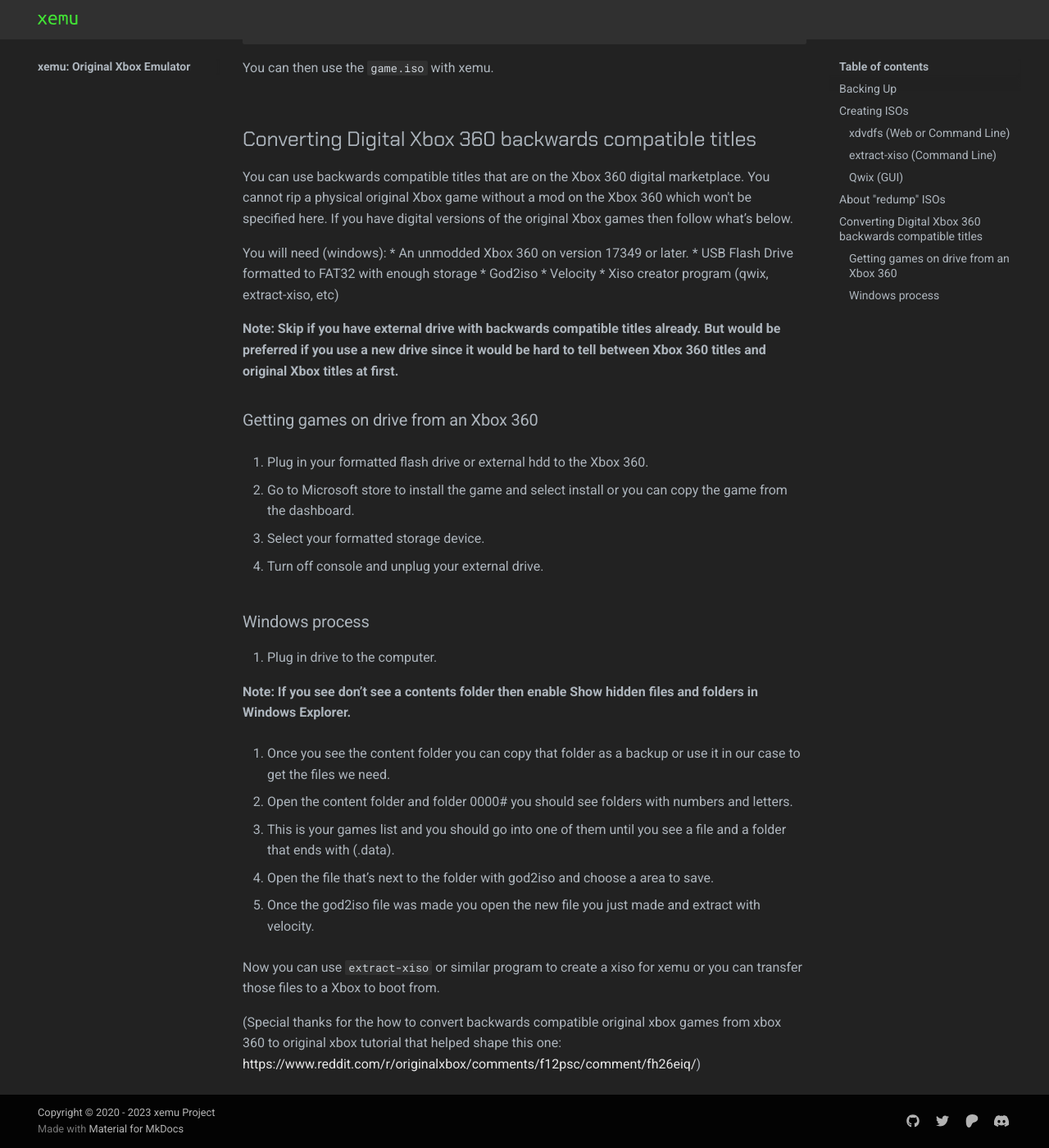
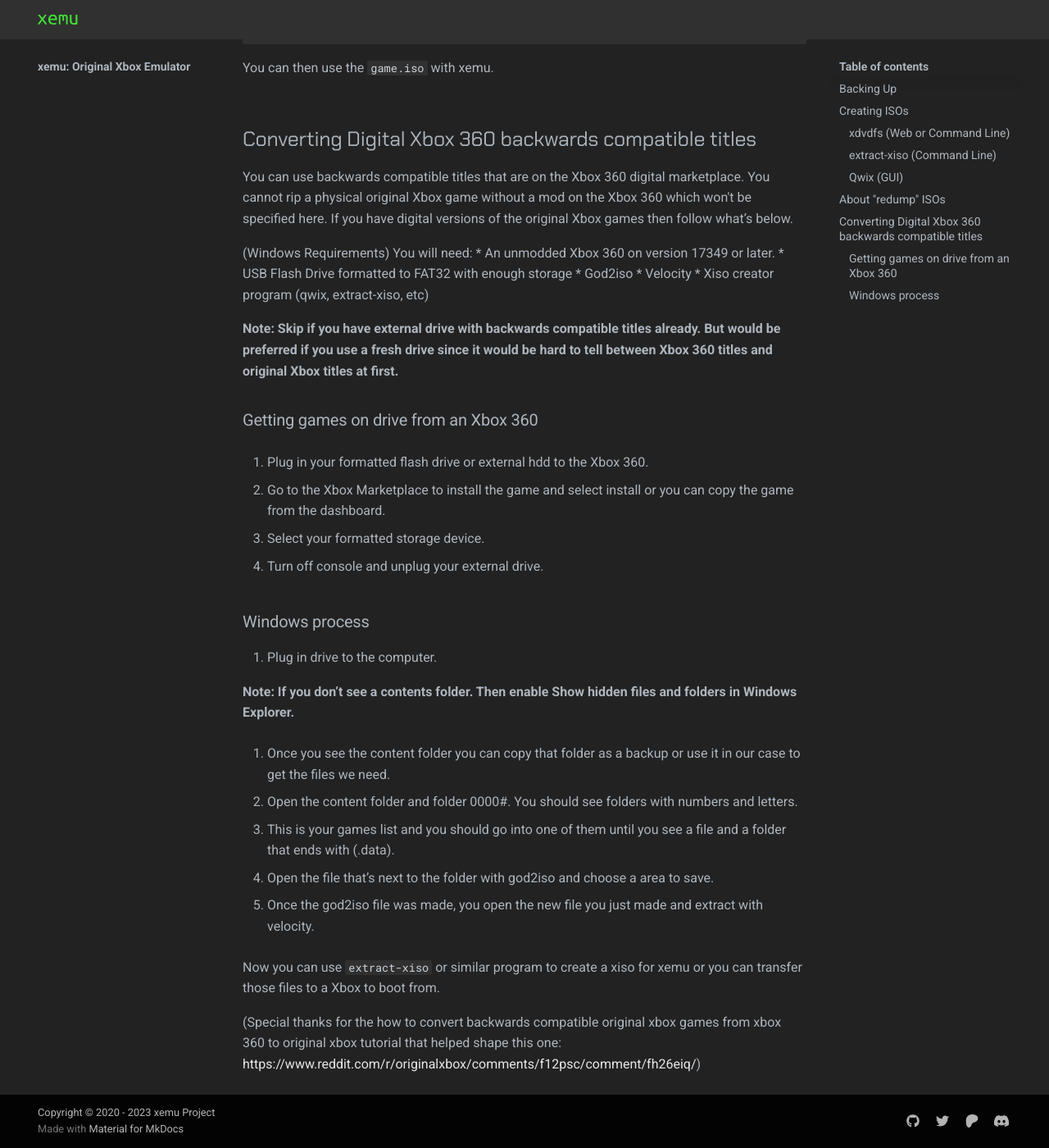
Before and after one commit to xemu-project/xemu-website, an MkDocs documentation site: the page built from docs/docs/disc-images.md, in a window 1280 px wide and 1400 px high, scrolled down 2175 px. Shown: the whole window at 82% size. Built offline with MkDocs 1.6.1 and Material for MkDocs 9.7.7, drawn with Linux system fonts in a browser that asks for light colours.

Commit message:
Fix grammar and elegiblity.

```diff
--- a/docs/docs/disc-images.md
+++ b/docs/docs/disc-images.md
@@ -116,20 +116,20 @@ You can do this with utilities such as `dd`, `extract-xiso` or `fallocate` on su
 
 You can use backwards compatible titles that are on the Xbox 360 digital marketplace. You cannot rip a physical original Xbox game without a mod on the Xbox 360 which won't be specified here. If you have digital versions of the original Xbox games then follow what’s below.
 
-You will need (windows):
+(Windows Requirements) You will need:
 * An unmodded Xbox 360 on version 17349 or later.
 * USB Flash Drive formatted to FAT32 with enough storage
 * God2iso
 * Velocity
 * Xiso creator program (qwix, extract-xiso, etc)
 
-**Note: Skip if you have external drive with backwards compatible titles already. But would be preferred if you use a new drive since it would be hard to tell between Xbox 360 titles and original Xbox titles at first.**
+**Note: Skip if you have external drive with backwards compatible titles already. But would be preferred if you use a fresh drive since it would be hard to tell between Xbox 360 titles and original Xbox titles at first.**
 
 ### Getting games on drive from an Xbox 360
 
 1. Plug in your formatted flash drive or external hdd to the Xbox 360.
 
-2. Go to Microsoft store to install the game and select install or you can copy the game from the dashboard.
+2. Go to the Xbox Marketplace to install the game and select install or you can copy the game from the dashboard.
 
 3. Select your formatted storage device.
 
@@ -140,17 +140,17 @@ You will need (windows):
 
 1. Plug in drive to the computer.
 
-**Note: If you see don’t see a contents folder then enable Show hidden files and folders in Windows Explorer.**
+**Note: If you don’t see a contents folder. Then enable Show hidden files and folders in Windows Explorer.**
 
 2. Once you see the content folder you can copy that folder as a backup or use it in our case to get the files we need.
 
-3. Open the content folder and folder 0000# you should see folders with numbers and letters.
+3. Open the content folder and folder 0000#. You should see folders with numbers and letters.
 
 4. This is your games list and you should go into one of them until you see a file and a folder that ends with (.data).
 
 5. Open the file that’s next to the folder with god2iso and choose a area to save.
 
-6. Once the god2iso file was made you open the new file you just made and extract with velocity.
+6. Once the god2iso file was made, you open the new file you just made and extract with velocity.
 
 Now you can use `extract-xiso ` or similar program to create a xiso for xemu or you can transfer those files to a Xbox to boot from.
 
```
